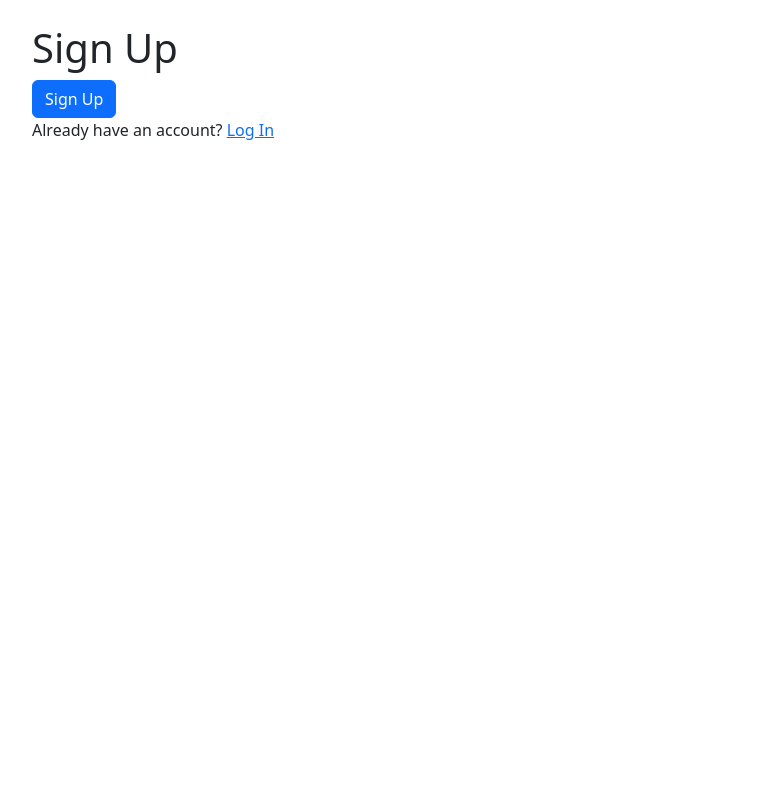
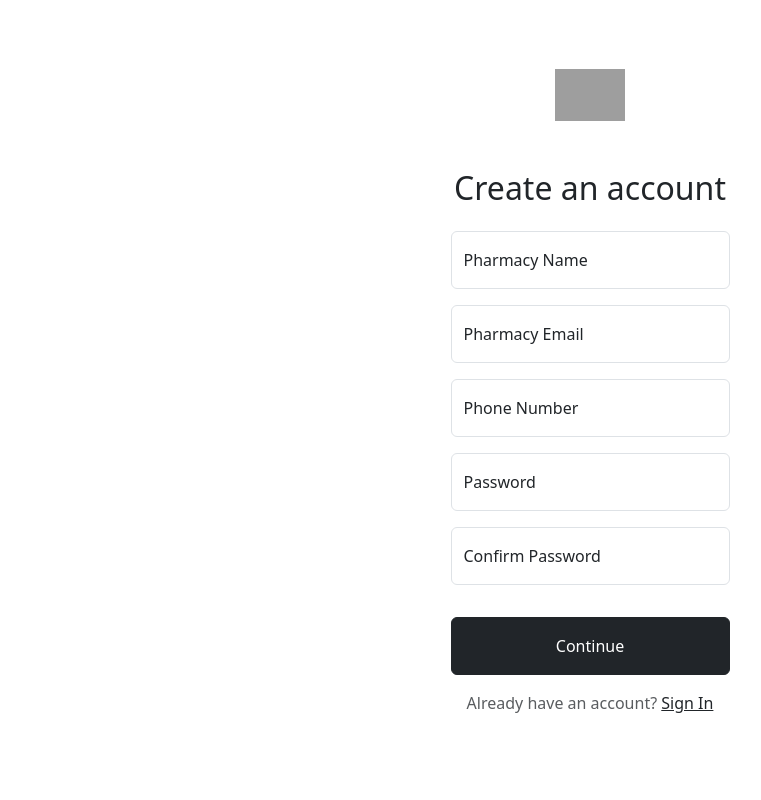
Before and after one commit to OmarAlMayouf/IS424-Project, a Django app: page /signup/ in a window 1280 px wide. Shown: the whole page, without its empty margins (50-811 px from the left). Run offline with Django 5.2, Linux system fonts and the light colour scheme; grey boxes are pictures that could not be loaded.

Commit message:
Sign up page completed

```diff
--- a/pharmacy/templates/pharmacy/signup.html
+++ b/pharmacy/templates/pharmacy/signup.html
@@ -2,18 +2,48 @@
 <!DOCTYPE html>
 <html>
 <head>
+    <!--
+    email
+    pass and conf
+    name of pharmacy
+    website
+    phone number
+    -->
     <title>Pharmaseek</title>
     <link type="image/png" sizes="16x16" rel="icon" href="{% static 'images/icons8-medicine-16.png'%}">
     <link rel="stylesheet" href="https://cdn.jsdelivr.net/npm/bootstrap@5.3.0/dist/css/bootstrap.min.css">
 </head>
 <body>
-    <div class="container mt-4">
-        <h1>Sign Up</h1>
-        <form method="POST">
-            {% csrf_token %}
-            <button type="submit" class="btn btn-primary">Sign Up</button>
-        </form>
-        <p>Already have an account? <a href="{% url 'login' %}">Log In</a></p>
+    <div class="container vh-100 d-flex justify-content-center align-items-center">
+        <div class="col-3 text-center">
+            <img src="{% static 'images/Logo2.png' %}" alt="Logo" class="img-fluid h-25 w-25 mb-5">
+            <h1 class="fw-medium fs-2">Create an account</h1>
+            <form method="POST" class="mt-4">
+                {% csrf_token %}
+                <div class="form-floating mb-3">
+                    <input type="text" class="form-control" id="floatingName" placeholder="Pharmacy Name" required>
+                    <label for="floatingName">Pharmacy Name</label>
+                </div>
+                <div class="form-floating mb-3">
+                    <input type="email" class="form-control" id="floatingEmail" placeholder="Pharmacy Email" required>
+                    <label for="floatingEmail">Pharmacy Email</label>
+                </div>
+                <div class="form-floating mb-3">
+                    <input type="tel" class="form-control" id="floatingPhone" placeholder="Phone Number" pattern="[0-9]{10}" required>
+                    <label for="floatingPhone">Phone Number</label>
+                </div>
+                <div class="form-floating mb-3">
+                    <input type="password" class="form-control" id="floatingPassword" placeholder="Password" required>
+                    <label for="floatingPassword">Password</label>
+                </div>
+                <div class="form-floating mb-4">
+                    <input type="password" class="form-control" id="floatingConfirmPassword" placeholder="Confirm Password" required>
+                    <label for="floatingConfirmPassword">Confirm Password</label>
+                </div>
+                <button type="submit" class="btn btn-dark w-100 py-3 mt-2">Continue</button>
+            </form>
+            <p class="text-center mt-3 text-body-secondary">Already have an account? <a href="{% url 'login' %}" class=" text-dark fw-medium">Sign In</a></p>
+        </div>
     </div>
 </body>
 </html>
```
